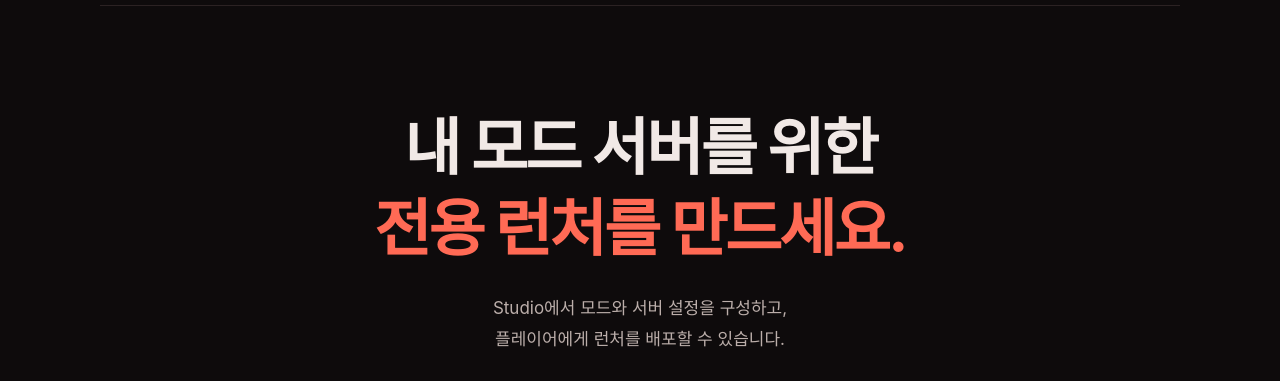
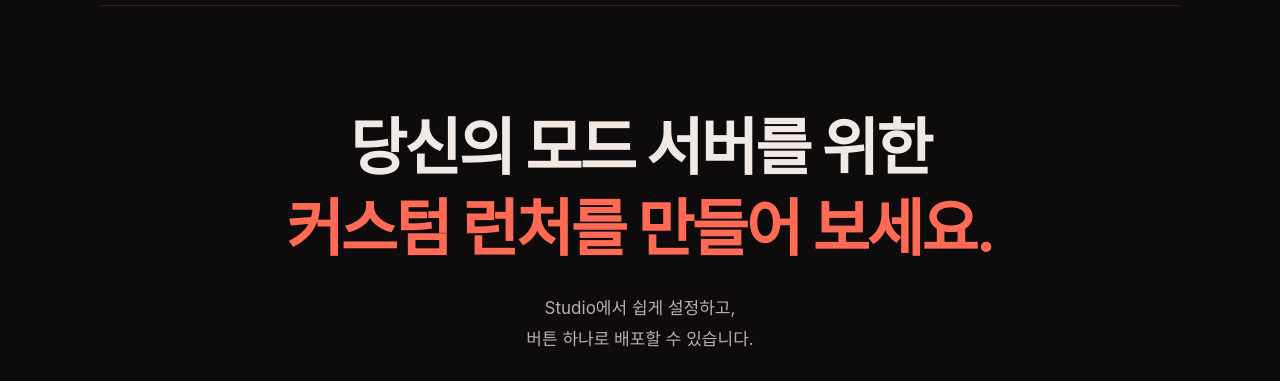
Before and after one commit to jiunkong/TorchLauncherHomepage, a plain HTML site: page index.html in a window 1280 px wide. Shown: the part 82-463 px from the top of the page. Drawn offline with Linux system fonts and the light colour scheme; a web font is replaced by a local one.

Commit message:
docs: refine homepage headline and description

```diff
--- a/index.html
+++ b/index.html
@@ -18,8 +18,8 @@
 </header>
 <main>
   <section class="hero wrap">
-    <h1 data-ko="내 모드 서버를 위한<br><em>전용 런처를 만드세요.</em>" data-en="Create a launcher<br><em>for your modded server.</em>">내 모드 서버를 위한<br><em>전용 런처를 만드세요.</em></h1>
-    <p class="hero-lead" data-ko="Studio에서 모드와 서버 설정을 구성하고,<br>플레이어에게 런처를 배포할 수 있습니다." data-en="Set up your mods and server in Studio,<br>then share your launcher with your players.">Studio에서 모드와 서버 설정을 구성하고,<br>플레이어에게 런처를 배포할 수 있습니다.</p>
+    <h1 data-ko="당신의 모드 서버를 위한<br><em>커스텀 런처를 만들어 보세요.</em>" data-en="Create a custom launcher<br><em>for your modded server.</em>">당신의 모드 서버를 위한<br><em>커스텀 런처를 만들어 보세요.</em></h1>
+    <p class="hero-lead" data-ko="Studio에서 쉽게 설정하고,<br>버튼 하나로 배포할 수 있습니다." data-en="Set it up easily in Studio,<br>then deploy with a single click.">Studio에서 쉽게 설정하고,<br>버튼 하나로 배포할 수 있습니다.</p>
     <a class="button primary" href="https://github.com/jiunkong/TorchLauncher" target="_blank" rel="noreferrer"><svg viewBox="0 0 24 24" width="18" height="18" fill="currentColor" aria-hidden="true"><path d="M12 .7a11.3 11.3 0 0 0-3.57 22c.57.1.77-.25.77-.55v-2.1c-3.15.68-3.81-1.34-3.81-1.34-.51-1.3-1.26-1.65-1.26-1.65-1.03-.7.08-.69.08-.69 1.14.08 1.74 1.17 1.74 1.17 1.01 1.73 2.65 1.23 3.3.94.1-.73.4-1.23.72-1.51-2.52-.29-5.17-1.26-5.17-5.6 0-1.24.44-2.25 1.17-3.05-.12-.29-.51-1.44.11-3 0 0 .95-.31 3.11 1.16a10.8 10.8 0 0 1 5.66 0c2.16-1.47 3.11-1.16 3.11-1.16.62 1.56.23 2.71.11 3 .73.8 1.17 1.81 1.17 3.05 0 4.35-2.65 5.31-5.18 5.59.41.36.77 1.04.77 2.1v3.09c0 .3.2.66.78.55A11.3 11.3 0 0 0 12 .7Z"/></svg><span data-ko="GitHub에서 보기" data-en="View on GitHub">GitHub에서 보기</span></a>
     <p class="compatibility">Windows & Linux <span>·</span> Fabric & NeoForge</p>
   </section>
```
